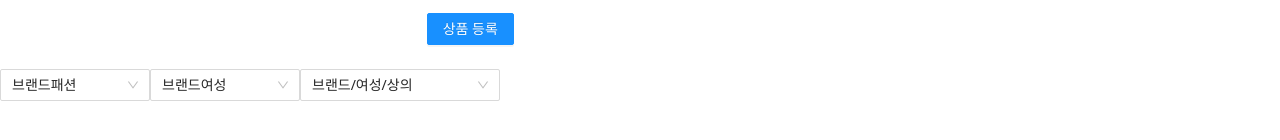
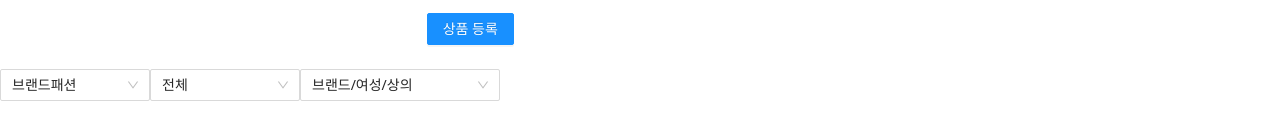
Before and after one commit to kms970/mjj_mall, a React (Create React App) app in the folder mjj_mall-webapp/: page /provider/item/Registration in a window 1280 px wide. Shown: the part 332-472 px from the top of the page. Built offline with nearby package versions, Linux system fonts and the light colour scheme.

Commit message:
category 및 react 공부 중
react 공부 및 카테고리 구현 방법 정리/공부

```diff
--- a/mjj_mall-webapp/src/common/header.js
+++ b/mjj_mall-webapp/src/common/header.js
@@ -68,7 +68,7 @@ function Header() {
           <span><Button onClick={submitSearchData}><SearchOutlined /></Button></span>
         </div>
       </div>
-      <Divider />
+
       <div style={{float:"right"}}>
         <span style={{margin:"3px"}}>
           <Link to="/login">로그인</Link>
@@ -77,6 +77,7 @@ function Header() {
           <Link to="/join">회원가입</Link>
         </span>
       </div>
+      <Divider />
       {
         MenuVisble ? <MenuFunction/> : <></>
       }
--- a/mjj_mall-webapp/src/config/config.js
+++ b/mjj_mall-webapp/src/config/config.js
@@ -1,3 +1,8 @@
+/**
+ * config 관리
+ * @author jslee
+ * @since 2022-03-11
+ */
 export default {
   "serverUrl": "http://58.227.231.54",
   "serverPort": ":50001",
--- a/mjj_mall-webapp/src/provider/item/itemRegistration.js
+++ b/mjj_mall-webapp/src/provider/item/itemRegistration.js
@@ -184,25 +184,28 @@ function ItemRegistration() {
   const categoryData = {
     "categoryGrp": ["브랜드패션", "트렌드패션", "뷰티", "식품", "가전/디지털"],
     "majorCategory": {
+      "전체":["전체"],
       "브랜드패션": ["브랜드여성", "브랜드남성", "브랜드키즈", "브랜드공용"],
       "트렌드패션": ["트렌드여성", "트렌드남성", "트렌드키즈", "트렌드공용"],
       "가전/디지털": ["가전", "컴퓨터", "디지털"]
     },
     "midCategory": {
+      "전체":["전체"],
       "브랜드여성": ["브랜드/여성/상의","브랜드/여성/하의","브랜드/여성/셔츠","브랜드/여성/원피스","브랜드/여성/속옷"],
       "트렌드여성": ["트렌드/여성/상의","트렌드/여성/하의","트렌드/여성/셔츠","트렌드/여성/원피스","트렌드/여성/속옷"],
       "가전": ["TV","냉장고","세탁기/건조기","주방가전","생활가전", "렌탈/가입상품"],
       "디지털": ["휴대폰","휴대폰 악세서리","스마트기기","카메라/주변기기","태블릿","게임"]
     },
     "smallCategory":{
+      "전체":["전체"],
       "TV": ["106cm 이하(~42인치)","107~137cm(43인치~54인치)","TV 주변기기"],
       "냉장고":["4도어","양문형"]
     }
   }
 
   const [categoryGroup, setCategoryGroup] = useState(categoryData['categoryGrp']);
-  const [categoryGrpSelect,setCategoryGrpSelect]= useState('');
-  const [midCategorySelect,setMidCategorySelect]= useState('');
+  const [categoryGrpSelect,setCategoryGrpSelect]= useState(categoryData['categoryGrp'][0]);
+  const [MajorCategorySelect,setMajorCategorySelect]= useState(categoryData['majorCategory']['전체'][0]);
   const [majorCategoty, setMajorCategory] = useState(categoryData['majorCategory']['브랜드패션'])
   const [middleCategoty, setMiddleCategory] = useState(categoryData['midCategory']['브랜드여성'])
 
@@ -212,7 +215,7 @@ function ItemRegistration() {
     }else {
       console.log("value", value);
       setMajorCategory(categoryData['majorCategory'][value]);
-      setMidCategorySelect(value);
+      setCategoryGrpSelect(value);
     }
   }
 
@@ -222,7 +225,7 @@ function ItemRegistration() {
     } else {
       console.log("value", value);
       setMiddleCategory(categoryData['midCategory'][value]);
-      setMidCategorySelect(value);
+      setMajorCategorySelect(value);
     }
   }
 
@@ -320,12 +323,16 @@ function ItemRegistration() {
           </Button>
         </Form.Item>
 
-        <Select defaultValue={categoryGroup[0]} style={{ width: 150 }} onChange={majorCategoryHandler}>
+        {/*
+          생각을 좀 해봐야 할 것 같음
+          카테고리
+        */}
+        <Select defaultValue={categoryGrpSelect} style={{ width: 150 }} onChange={majorCategoryHandler}>
           {categoryGroup.map(categoryGrp => (
             <Option key={categoryGrp}>{categoryGrp}</Option>
           ))}
         </Select>
-        <Select style={{ width: 150 }} value={majorCategoty[0]} onChange={middleCategoryHandler}>
+        <Select style={{ width: 150 }} value={MajorCategorySelect} onChange={middleCategoryHandler}>
           {majorCategoty.map(majorCtgry => (
             <Option key={majorCtgry}>{majorCtgry}</Option>
           ))}
@@ -335,6 +342,8 @@ function ItemRegistration() {
             <Option key={midCtgry}>{midCtgry}</Option>
           ))}
         </Select>
+
+
       </Form>
     </div>
   )
```
Also changed, not shown: mjj_mall-webapp/src/common/crypto.js (+17 -0 lines).
